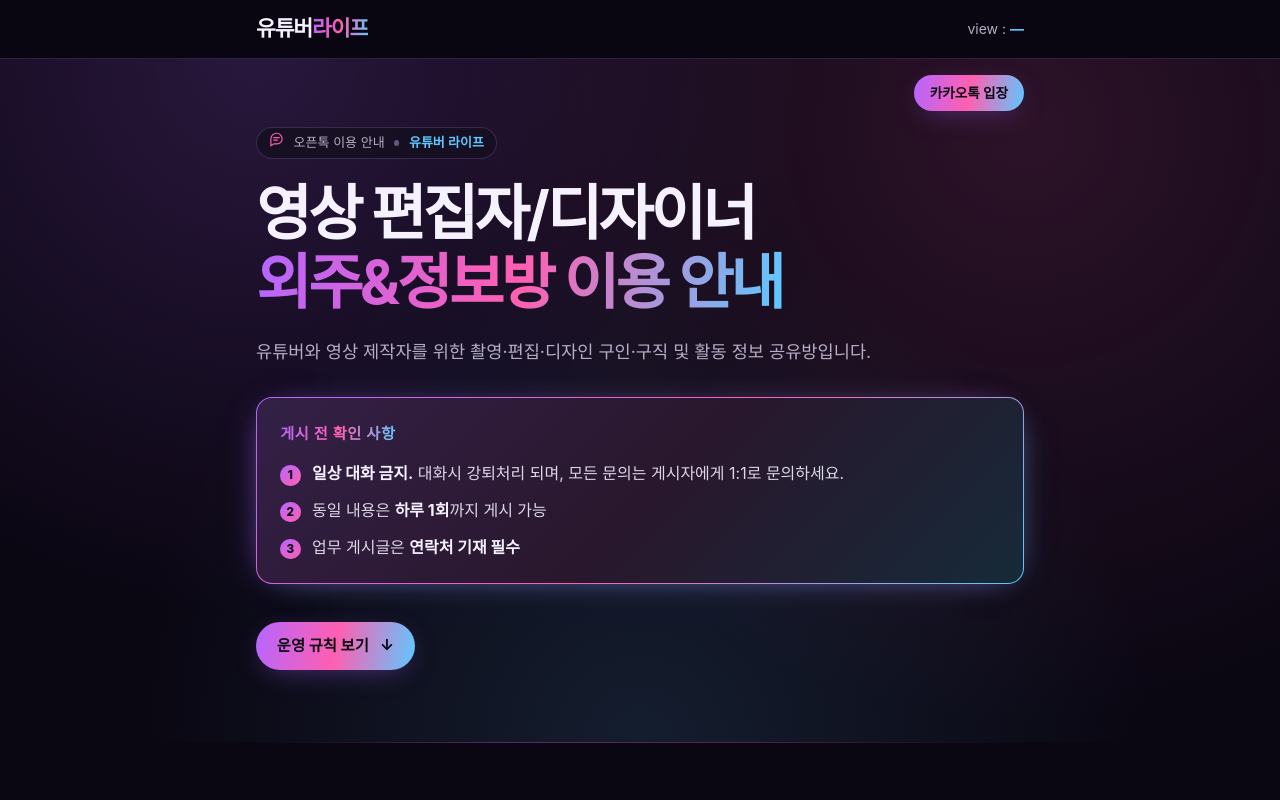
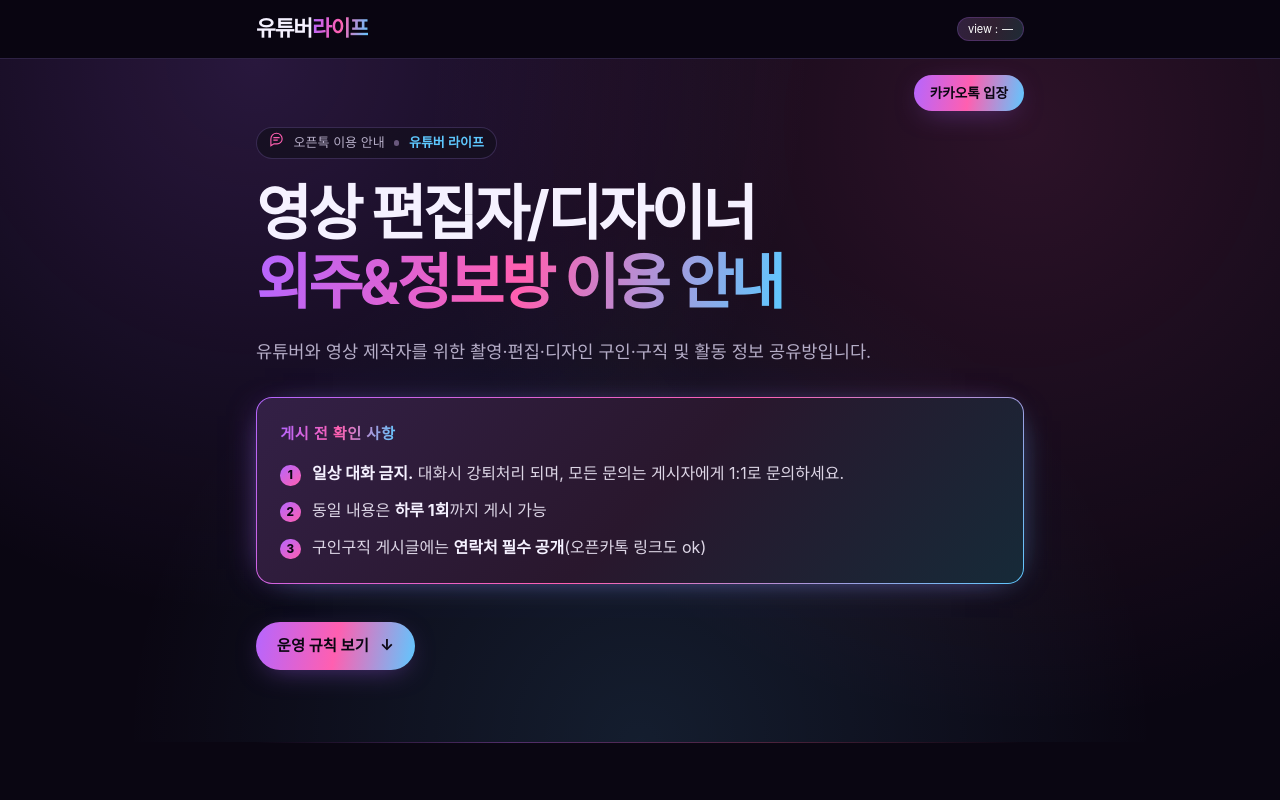
Before and after one commit to janeoov/cutcarry, a plain HTML site: page index.html in a window 1280 px wide. Shown: the top 800 px of the page. Drawn offline with Linux system fonts and the light colour scheme; no server answers; a web font is replaced by a local one.

Commit message:
조회수 배지 스타일 및 구인구직 연락처 공지 수정

```diff
--- a/index.html
+++ b/index.html
@@ -31,7 +31,7 @@
           <ol>
             <li><span><strong>일상 대화 금지.</strong> 대화시 강퇴처리 되며, 모든 문의는 게시자에게 1:1로 문의하세요.</span></li>
             <li><span>동일 내용은 <strong>하루 1회</strong>까지 게시 가능</span></li>
-            <li><span>업무 게시글은 <strong>연락처 기재 필수</strong></span></li>
+            <li><span>구인구직 게시글에는 <strong>연락처 필수 공개</strong>(오픈카톡 링크도 ok)</span></li>
           </ol>
         </div>
         <a class="gradient-button" href="#rules">운영 규칙 보기 <span aria-hidden="true">↓</span></a>
--- a/style.css
+++ b/style.css
@@ -25,8 +25,20 @@ a:focus-visible, button:focus-visible { outline: 3px solid var(--blue); outline-
 header { position: sticky; top: 0; z-index: 5; border-bottom: 1px solid var(--border); background: rgba(10,6,18,.94); backdrop-filter: blur(14px); }
 .progress { position: absolute; inset: 0 0 auto; height: 2px; background: var(--neon); transform: scaleX(0); transform-origin: left; }
 .masthead { padding-block: .7rem; display: flex; align-items: center; justify-content: space-between; gap: 1rem; }
-.view-count { color: var(--muted); font-size: .875rem; white-space: nowrap; }
-.view-count output { color: var(--blue); font-weight: 700; font-variant-numeric: tabular-nums; }
+.view-count {
+  display: inline-flex;
+  align-items: baseline;
+  gap: .25rem;
+  padding: .22rem .625rem;
+  border: 1px solid rgba(181,102,255,.22);
+  border-radius: 999px;
+  background: linear-gradient(105deg, #31213e, #302031 54%, #1e2b35);
+  color: #fff;
+  font-size: .6875rem;
+  line-height: 1.3;
+  white-space: nowrap;
+  font-variant-numeric: tabular-nums;
+}
 .brand { display: inline-block; font-weight: 850; letter-spacing: -.055em; font-size: 1.35rem; }
 .copy, .back { border: 1px solid var(--border); color: var(--muted); background: transparent; border-radius: 2rem; font-weight: 600; padding: .37rem .84rem; font-size: .875rem; }
 .copy:hover, .back:hover { color: var(--ink); border-color: var(--purple); background: #21142f; }
```
